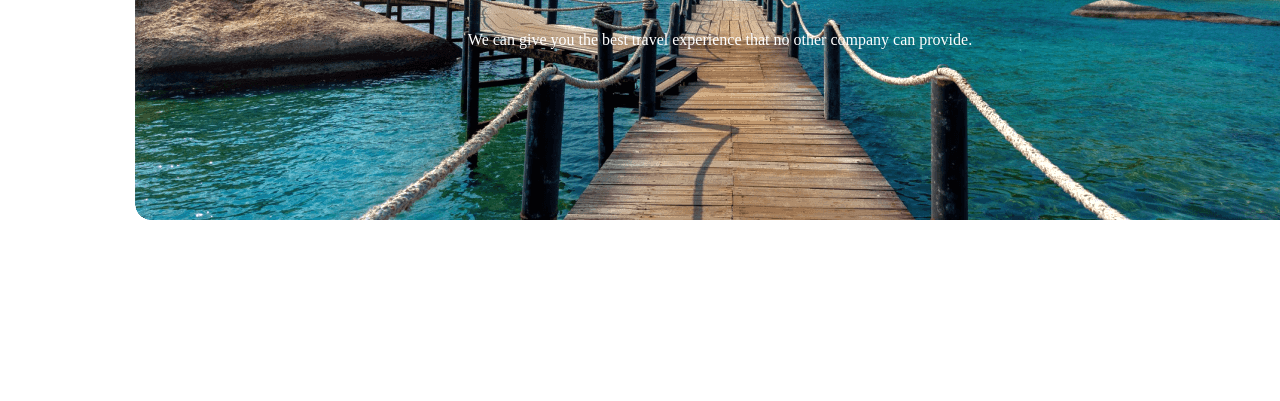
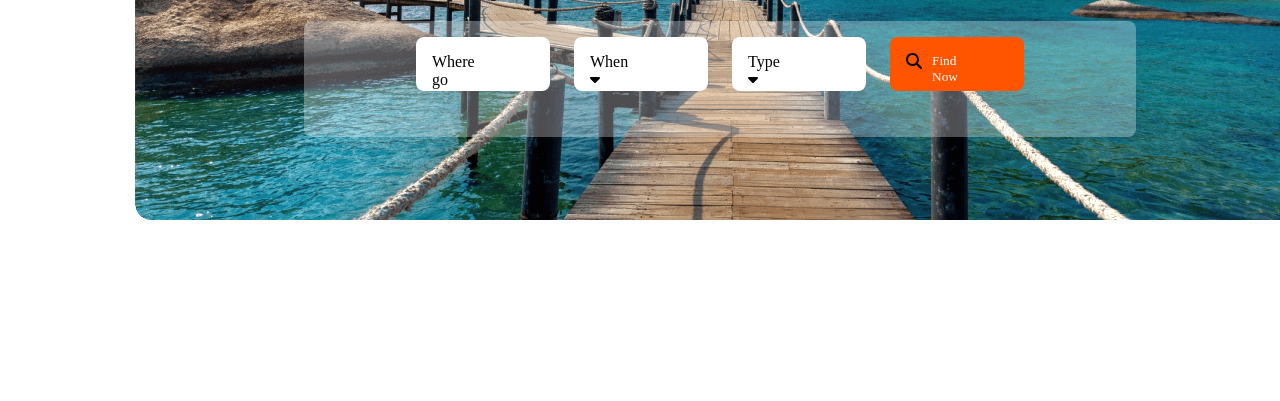
Before and after one commit to uthsasaha20000/Travel-webpage, a plain HTML site: page index.html in a window 1280 px wide. Shown: the part 399-800 px from the top of the page. Drawn offline with Linux system fonts and the light colour scheme.

Commit message:
first section for desktop

```diff
--- a/index.html
+++ b/index.html
@@ -7,7 +7,6 @@
     <link rel="stylesheet" href="style.css">
 </head>
 <body>
-    <header>
         <div class="heading">
            <div class="travelheading">
             <h1><img align="center" src="Images/Group 40071 (2).png" alt=""> Uthsa <span style="color:#FF5400;">Travels</span></h1>
@@ -26,11 +25,20 @@
             </div>
            </div>
         </div>
-
-    </header>
     <div class="banner">
       <h1>Explore Your Travel</h1>
       <h5>We can give you the best travel experience that no other company can provide. </h5>
+      <div id="input-container">
+        <div class="input">Where go</div>
+        <div class="input">When    <svg xmlns="http://www.w3.org/2000/svg" height="16" width="10" viewBox="0 0 320 512"><!--!Font Awesome Free 6.5.1 by @fontawesome - https://fontawesome.com License - https://fontawesome.com/license/free Copyright 2024 Fonticons, Inc.--><path d="M137.4 374.6c12.5 12.5 32.8 12.5 45.3 0l128-128c9.2-9.2 11.9-22.9 6.9-34.9s-16.6-19.8-29.6-19.8L32 192c-12.9 0-24.6 7.8-29.6 19.8s-2.2 25.7 6.9 34.9l128 128z"/></svg></div>
+        <div class="input">Type<svg xmlns="http://www.w3.org/2000/svg" height="16" width="10" viewBox="0 0 320 512"><!--!Font Awesome Free 6.5.1 by @fontawesome - https://fontawesome.com License - https://fontawesome.com/license/free Copyright 2024 Fonticons, Inc.--><path d="M137.4 374.6c12.5 12.5 32.8 12.5 45.3 0l128-128c9.2-9.2 11.9-22.9 6.9-34.9s-16.6-19.8-29.6-19.8L32 192c-12.9 0-24.6 7.8-29.6 19.8s-2.2 25.7 6.9 34.9l128 128z"/></svg></div>
+        <div id="inputx" style="background-color: #FF5400;">
+            <div class="search" style="display:inline;">
+            <svg xmlns="http://www.w3.org/2000/svg" height="16" width="16" viewBox="0 0 512 512"><!--!Font Awesome Free 6.5.1 by @fontawesome - https://fontawesome.com License - https://fontawesome.com/license/free Copyright 2024 Fonticons, Inc.--><path d="M416 208c0 45.9-14.9 88.3-40 122.7L502.6 457.4c12.5 12.5 12.5 32.8 0 45.3s-32.8 12.5-45.3 0L330.7 376c-34.4 25.2-76.8 40-122.7 40C93.1 416 0 322.9 0 208S93.1 0 208 0S416 93.1 416 208zM208 352a144 144 0 1 0 0-288 144 144 0 1 0 0 288z"/></svg>
+        </div>
+        <div class="text" style=" display:inline; font-size:smaller; color:white;">Find Now</div>
+        </div>
+      </div>
     </div>
 </body>
 </html>
--- a/style.css
+++ b/style.css
@@ -10,7 +10,9 @@ body{
 
     align-items: center;
     justify-content: space-between;
+    gap:200px;
     margin-bottom:20px;
+    margin-left:135px;
 
 }
 
@@ -34,21 +36,7 @@ margin-right: 127px;
     display:none;
 }
 
-@media screen and (max-width: 600px){
-    .travelheading{
-        padding:30px;
-        width:50vh;
 
-    }
-    .menubar{
-        display: block;
-        padding-right:23px;
-    }
-    .navbar{
-        display: none;
-    }
-
-}
 .banner{
     display:flex;
     background-image: url('Images/Group\ 13\ \(1\)\ \(1\).png');
@@ -82,4 +70,46 @@ font-size: 16px;
 font-style: normal;
 font-weight: 400;
 line-height: 26px;
+margin-bottom: 24px;
 }
+#input-container{
+    display:flex;
+     width: 800px;
+     height:84px;
+     padding: 16px;
+     gap:24px;
+     flex-direction:row;
+
+     justify-content: center;
+     border-radius:8px;
+     border-radius: 8px;
+background: rgba(255, 255, 255, 0.30);
+
+
+
+}
+.input{
+width: 34px;
+height: 22px;
+flex-shrink: 0;
+border-radius: 8px;
+background: #FFF;
+padding:16px;
+padding-right:84px;
+}
+#inputx{
+    display:flex;
+    width: 34px;
+height: 22px;
+flex-shrink: 0;
+border-radius: 8px;
+background-color: #FF5400;
+padding:16px;
+padding-right:84px;
+gap:10px;
+}
+@media screen and (max-width: 600px){
+
+
+
+}
```
